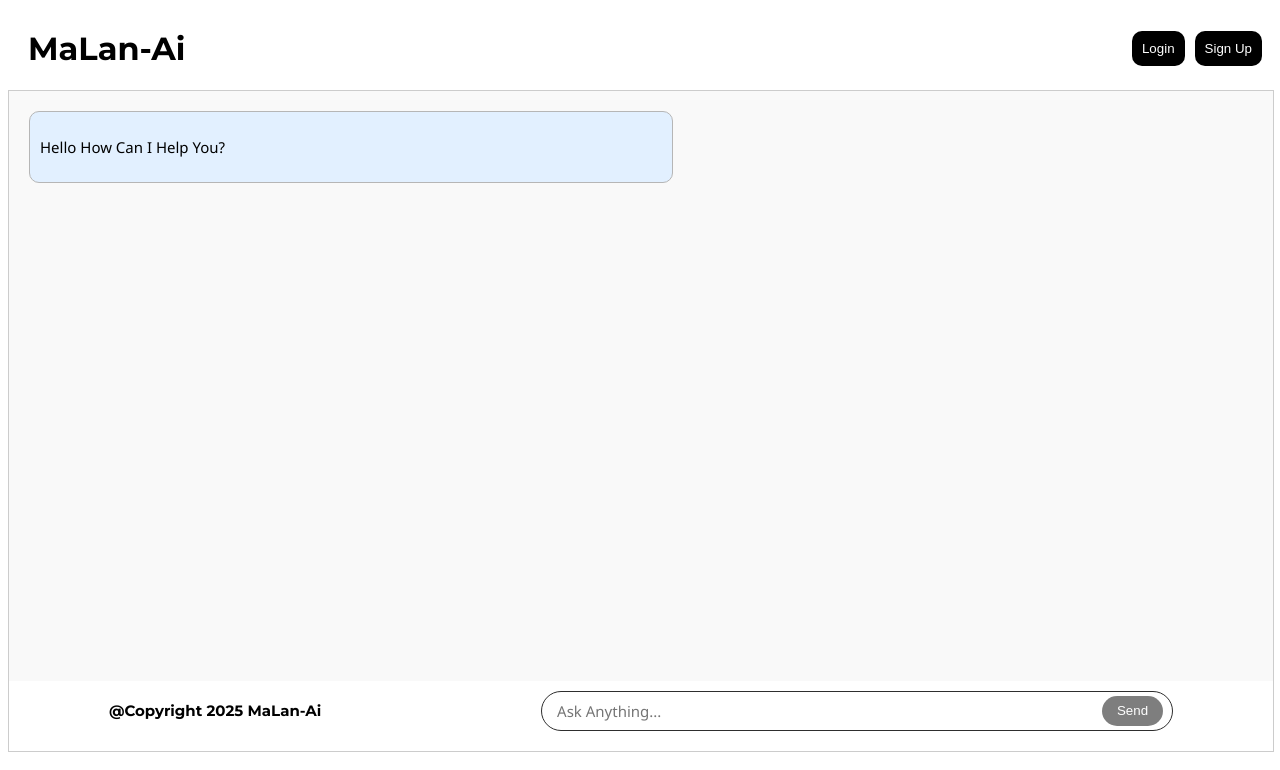
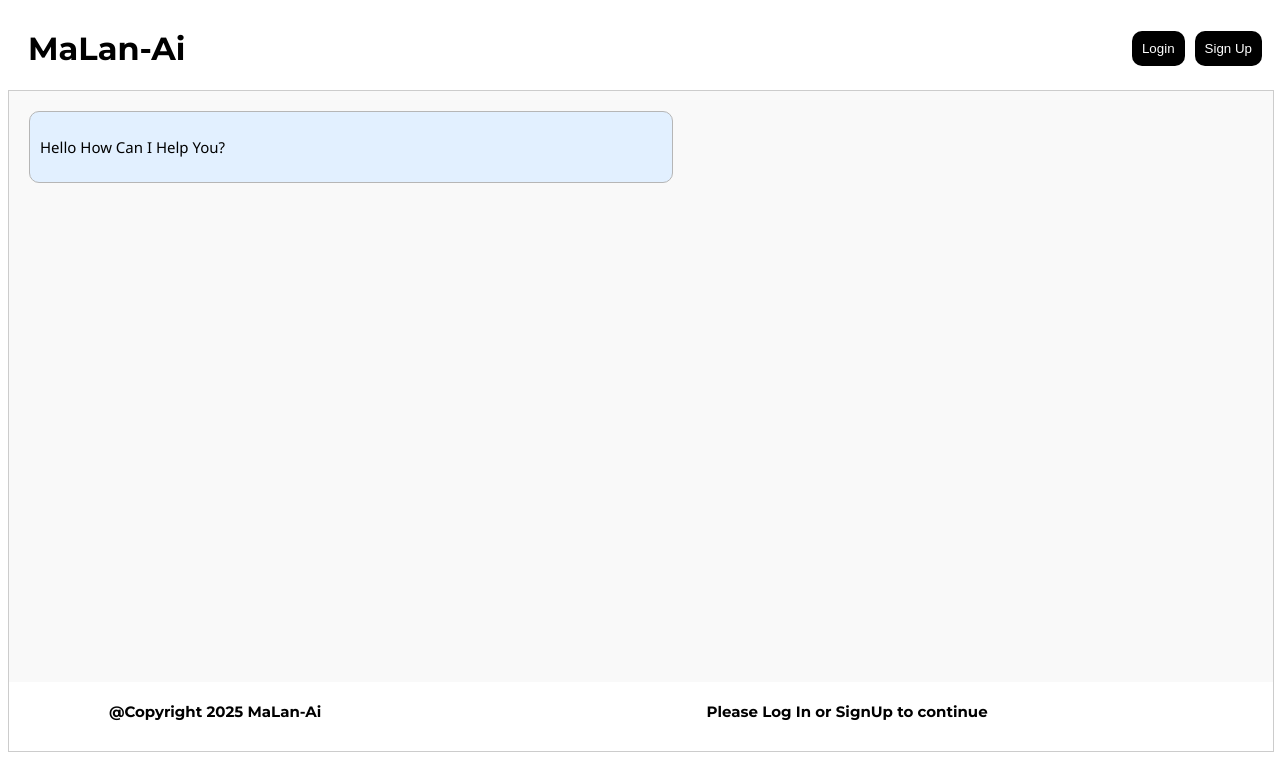
Before and after one commit to NarihitoM/MaLan-Ai, a React (Vite) app in the folder Frontend/: page /chat in a window 1280 px wide. Shown: the top 770 px of the page. Built offline with nearby package versions, Linux system fonts and the light colour scheme.

Commit message:
added if its log in or signup you can message if not you cant

```diff
--- a/Frontend/src/chat.css
+++ b/Frontend/src/chat.css
@@ -169,5 +169,13 @@
     align-items: center;
     font-family: 'Montserrat',serif;
     margin-right: 20px;
-
 }
+.warning
+{
+    font-size: 15px;
+    justify-content: center;
+    align-items: center;
+    font-family: 'Montserrat',serif;
+    margin-right: 20px;
+    text-align: center;
+}
--- a/Frontend/src/chat.jsx
+++ b/Frontend/src/chat.jsx
@@ -134,8 +134,10 @@ function Chat() {
           </div>
           <div className="row1">
             <h1 className="copyright">@Copyright 2025 MaLan-Ai</h1>
-            <div className="input-area">
-              <input
+          <div className="input-area">
+          {isLoggedin ?
+               (<>
+               <input
                 className="input"
                 type="text"
                 value={userInput}
@@ -144,9 +146,14 @@ function Chat() {
                 placeholder="Ask Anything..."
                 disabled={isLoading}
               />
-              <button className="button" onClick={send} disabled={userInput.trim() === "" || isLoading}>
+               <button className="button" onClick={send} disabled={userInput.trim() === "" || isLoading}>
                 {isLoading ? "Sending..." : "Send"}
-              </button>
+              </button> :
+              </>) :
+              (<>
+               <h1 className="warning">Please Log In or SignUp to continue</h1>
+              </>)
+                }
             </div>
           </div>
         </div>
```
